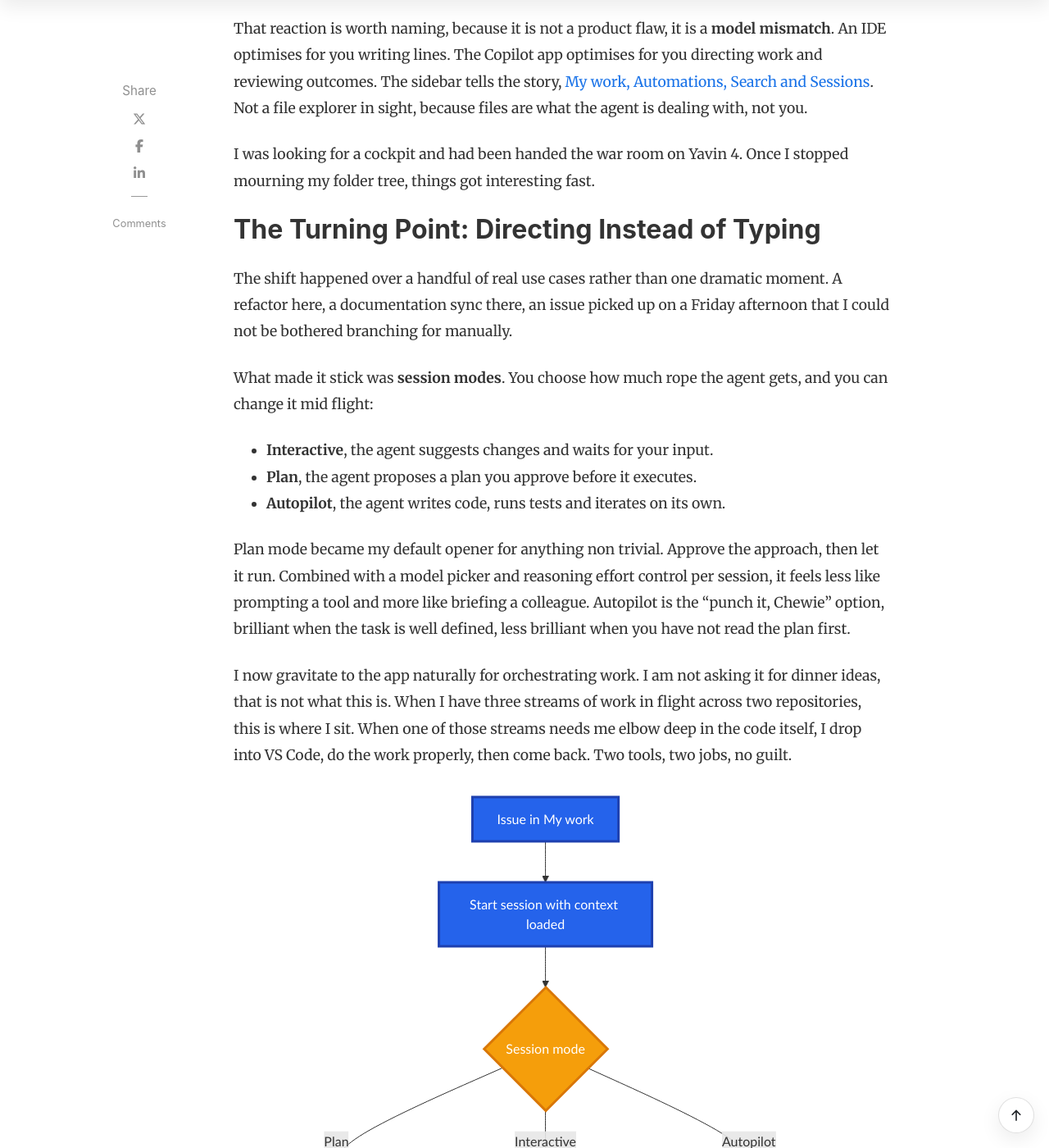
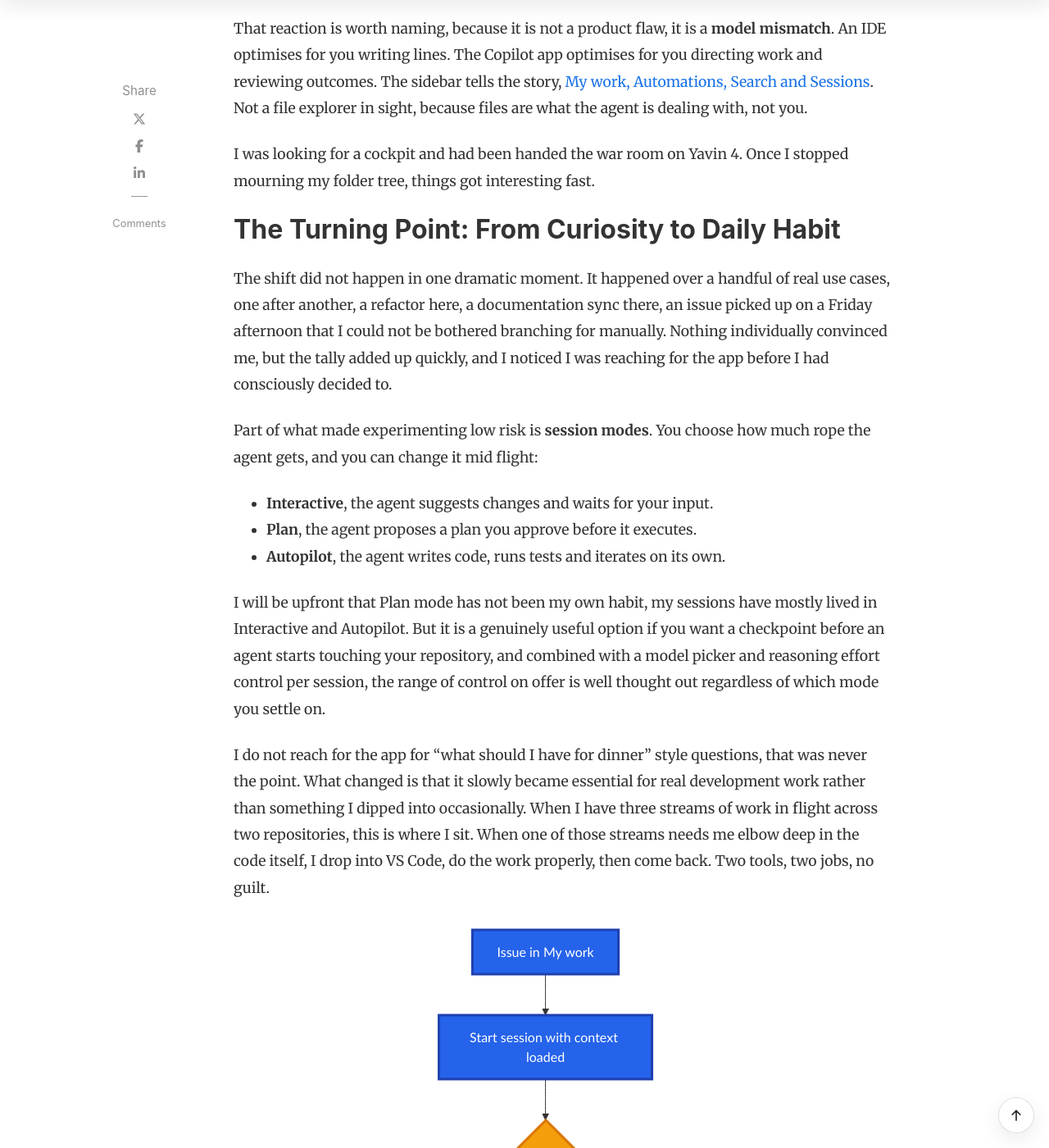
Before and after one commit to tw3lveparsecs/tw3lveparsecs.github.io, a Jekyll site: the page built from _posts/2026-08-02-github-copilot-app-daily-driver.md, in a window 1280 px wide and 1400 px high, scrolled down 2434 px. Shown: the whole window at 82% size. Built offline with Jekyll 4.4.1, drawn with Linux system fonts in a browser that asks for light colours; nearby versions of some CDN libraries; comment, search, counter and statistics services are not loaded; some of the changed text lies outside the part shown.

Commit message:
Fix fabricated personal claims in Copilot app post
Turning point section no longer claims Plan mode as personal habit;
now reflects gradual adoption across real use cases. Automations
section no longer claims a morning PR review routine; now reflects
one-off schedules and the inbox discovery.

Co-authored-by: Copilot App <223556219+Copilot@users.noreply.github.com>

````diff
--- a/_posts/2026-08-02-github-copilot-app-daily-driver.md
+++ b/_posts/2026-08-02-github-copilot-app-daily-driver.md
@@ -37,19 +37,19 @@ That reaction is worth naming, because it is not a product flaw, it is a **model
 
 I was looking for a cockpit and had been handed the war room on Yavin 4. Once I stopped mourning my folder tree, things got interesting fast.
 
-## The Turning Point: Directing Instead of Typing
+## The Turning Point: From Curiosity to Daily Habit
 
-The shift happened over a handful of real use cases rather than one dramatic moment. A refactor here, a documentation sync there, an issue picked up on a Friday afternoon that I could not be bothered branching for manually.
+The shift did not happen in one dramatic moment. It happened over a handful of real use cases, one after another, a refactor here, a documentation sync there, an issue picked up on a Friday afternoon that I could not be bothered branching for manually. Nothing individually convinced me, but the tally added up quickly, and I noticed I was reaching for the app before I had consciously decided to.
 
-What made it stick was **session modes**. You choose how much rope the agent gets, and you can change it mid flight:
+Part of what made experimenting low risk is **session modes**. You choose how much rope the agent gets, and you can change it mid flight:
 
 - **Interactive**, the agent suggests changes and waits for your input.
 - **Plan**, the agent proposes a plan you approve before it executes.
 - **Autopilot**, the agent writes code, runs tests and iterates on its own.
 
-Plan mode became my default opener for anything non trivial. Approve the approach, then let it run. Combined with a model picker and reasoning effort control per session, it feels less like prompting a tool and more like briefing a colleague. Autopilot is the "punch it, Chewie" option, brilliant when the task is well defined, less brilliant when you have not read the plan first.
+I will be upfront that Plan mode has not been my own habit, my sessions have mostly lived in Interactive and Autopilot. But it is a genuinely useful option if you want a checkpoint before an agent starts touching your repository, and combined with a model picker and reasoning effort control per session, the range of control on offer is well thought out regardless of which mode you settle on.
 
-I now gravitate to the app naturally for orchestrating work. I am not asking it for dinner ideas, that is not what this is. When I have three streams of work in flight across two repositories, this is where I sit. When one of those streams needs me elbow deep in the code itself, I drop into VS Code, do the work properly, then come back. Two tools, two jobs, no guilt.
+I do not reach for the app for "what should I have for dinner" style questions, that was never the point. What changed is that it slowly became essential for real development work rather than something I dipped into occasionally. When I have three streams of work in flight across two repositories, this is where I sit. When one of those streams needs me elbow deep in the code itself, I drop into VS Code, do the work properly, then come back. Two tools, two jobs, no guilt.
 
 ```mermaid
 graph TD
@@ -87,7 +87,9 @@ Triggers are refreshingly simple:
 
 For cloud automations you also select the tools Copilot may use, such as pushing changes, updating issue labels or creating a pull request. Selecting only what the task needs is the same least privilege discipline we apply everywhere else, and it is refreshing to see it as a first class dropdown rather than a buried policy.
 
-My favourite detail is the smallest one. Being able to save an automation and just hit run, without waiting for a schedule, means one off jobs get saved rather than retyped. My morning routine is now a scheduled pull request review sweep plus an issue triage run, and I read the results with coffee instead of writing prompts. It is the closest I have come to having my own astromech quietly fixing things while I fly.
+My favourite detail is the smallest one. Being able to save an automation and just hit run, without waiting for a schedule, means one off jobs get saved rather than retyped from scratch every time I want to repeat them.
+
+The other pleasant surprise was stumbling onto an inbox style view in the app that surfaces reminders and nudges me to run something when it is actually relevant, rather than leaving automations to fire blind on a timer and hoping I remember to check the results. It is a small addition, but it is the difference between an automation running while I am not looking and one that taps me on the shoulder at the right moment.
 
 If you are building a broader library of agent behaviour to feed these, my post on [organising Copilot customisations at scale](https://azurewithaj.com/organising-copilot-customisations) covers where all that should live.
 
````
